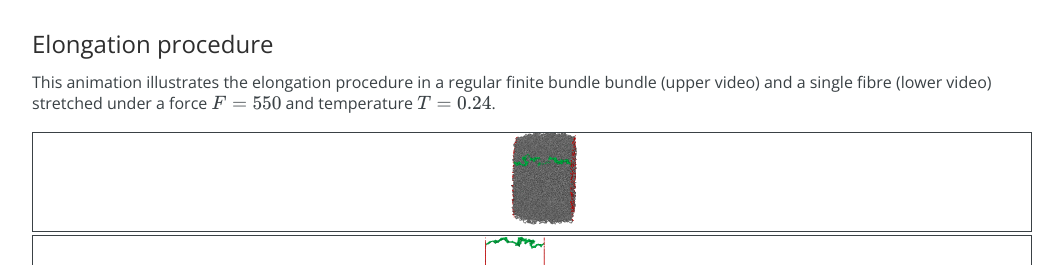
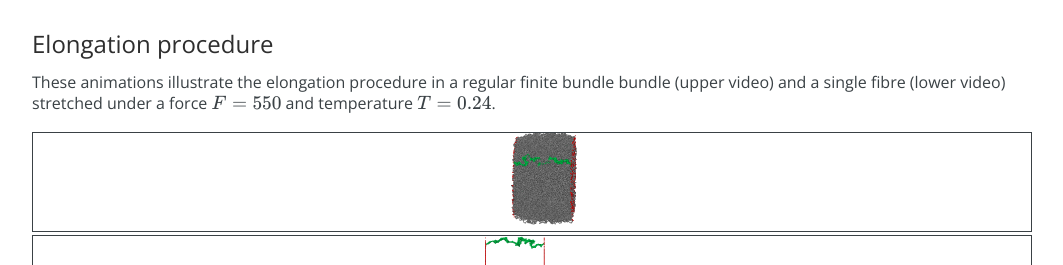
Before and after one commit to sunnivi/johhat.github.io, a Jekyll site: the page built from msc-thesis/regular-finite-bundle/index.html, in a window 1280 px wide, cut to the strip 599-864 px from the top of the page. Shown: the whole strip, without its empty margins (108-1171 px from the left). Built offline with Jekyll 4.4.1, drawn with Linux system fonts in a browser that asks for light colours; nearby versions of some CDN libraries.

Commit message:
Update index.html
Changed the explanation text.

```diff
--- a/msc-thesis/regular-finite-bundle/index.html
+++ b/msc-thesis/regular-finite-bundle/index.html
@@ -17,7 +17,7 @@ breadcrumb: Regular finite bundle
 
     <section>
         <h2>Elongation procedure</h2>
-        <p>This animation illustrates the elongation procedure in a regular finite bundle bundle (upper video) and a single
+        <p>These animations illustrate the elongation procedure in a regular finite bundle bundle (upper video) and a single
             fibre (lower video) stretched under a force $F=550$ and temperature $T=0.24$.
         </p>
         <img class="border hide-on-load" data-src="holder.js/1000x200?text=Loading gif..">
```
